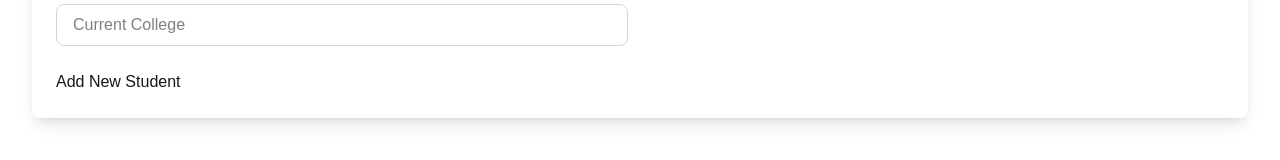
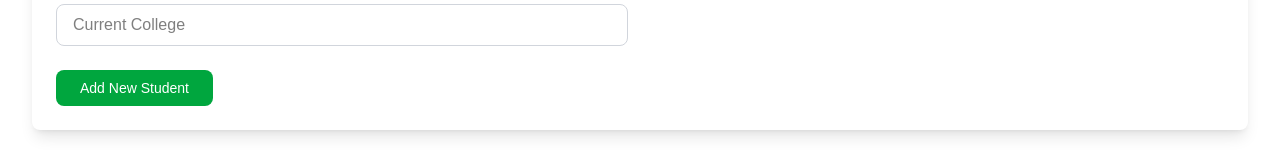
Before and after one commit to Hpayeur/studentapi, a Next.js app: page / in a window 1280 px wide. Shown: the part 349-509 px from the top of the page. Built offline with nearby package versions, Linux system fonts and the light colour scheme; no server answers.

Commit message:
Video Done

```diff
--- a/app/StudentForm.tsx
+++ b/app/StudentForm.tsx
@@ -1,3 +1,4 @@
+import { set } from "mongoose";
 import React, { useState, useEffect } from "react";
 
 interface Student {
@@ -26,6 +27,7 @@ const StudentForm = ({ student, onSubmit }: StudentFormProps) => {
   useEffect(() => {
     if (student) {
       const { _id, ...rest } = student;
+      setFormState(rest);
     } else {
       setFormState({
         firstName: "",
@@ -76,7 +78,7 @@ const StudentForm = ({ student, onSubmit }: StudentFormProps) => {
           type="text"
           placeholder="Age"
           value={formState.age}
-          onChange={(e) => handleChange("age", e.target.value)}
+          onChange={(e) => handleChange("age", Number(e.target.value))}
           className="border border-gray-300 focusing:ring-blue-500 focus:border-blue-500 px-4 py-2 rounded-lg w-full text-black"
         />
         <input
@@ -87,7 +89,10 @@ const StudentForm = ({ student, onSubmit }: StudentFormProps) => {
           className="border border-gray-300 focusing:ring-blue-500 focus:border-blue-500 px-4 py-2 rounded-lg w-full text-black"
         />
       </div>
-      <button className="" onClick={handleSubmit}>
+      <button
+        className="bg-green-600 hover:bg-green-700 text-white px-6 py-2 rounded-lg text-sm"
+        onClick={handleSubmit}
+      >
         {student ? "Update Student" : "Add New Student"}
       </button>
     </div>
--- a/app/page.tsx
+++ b/app/page.tsx
@@ -2,7 +2,8 @@
 
 import { useEffect, useState } from "react";
 import StudentForm from "./StudentForm";
-import { fetchStudents } from "./api/studentAPI";
+import { fetchStudents, submitStudent } from "./api/studentAPI";
+import { set } from "mongoose";
 
 interface Student {
   _id: string;
@@ -28,9 +29,24 @@ const StudentPage = () => {
   };
 
   // submit student (add or update)
-
+  const handleSubmit = async (student: Omit<Student, "_id">, id?: string) => {
+    try {
+      await submitStudent(student, id);
+      setSelectedStudent(null);
+      await loadStudents();
+    } catch (error) {
+      console.error("Error submitting student:", error);
+    }
+  };
   // delete student by ID
-
+  const handleDelete = async (id: string) => {
+    try {
+      await deleteStudent(id);
+      await loadStudents();
+    } catch (error) {
+      console.error("Error Deleting student:", error);
+    }
+  };
   // initial data fetch
   useEffect(() => {
     loadStudents();
@@ -91,13 +107,13 @@ const StudentPage = () => {
                 <td className="px-6 py-4 text-sm whitespace-nowrap">
                   <button
                     className="bg-blue-600 hover:bg-blue-700 text-white px-3 py-1 rounded-lg mr-2 text-sm"
-                    onClick={() => {}}
+                    onClick={() => setSelectedStudent(student)}
                   >
                     Update
                   </button>
                   <button
                     className="bg-red-600 hover:bg-red-700 text-white px-3 py-1 rounded-lg mr-2 text-sm"
-                    onClick={() => {}}
+                    onClick={() => handleDelete(student._id)}
                   >
                     Delete
                   </button>
@@ -108,10 +124,8 @@ const StudentPage = () => {
         </table>
       </div>
 
-      <StudentForm />
+      <StudentForm student={selectedStudent} onSubmit={handleSubmit} />
     </div>
   );
 };
 export default StudentPage;
-
-//Youtube Video 44:31
```
